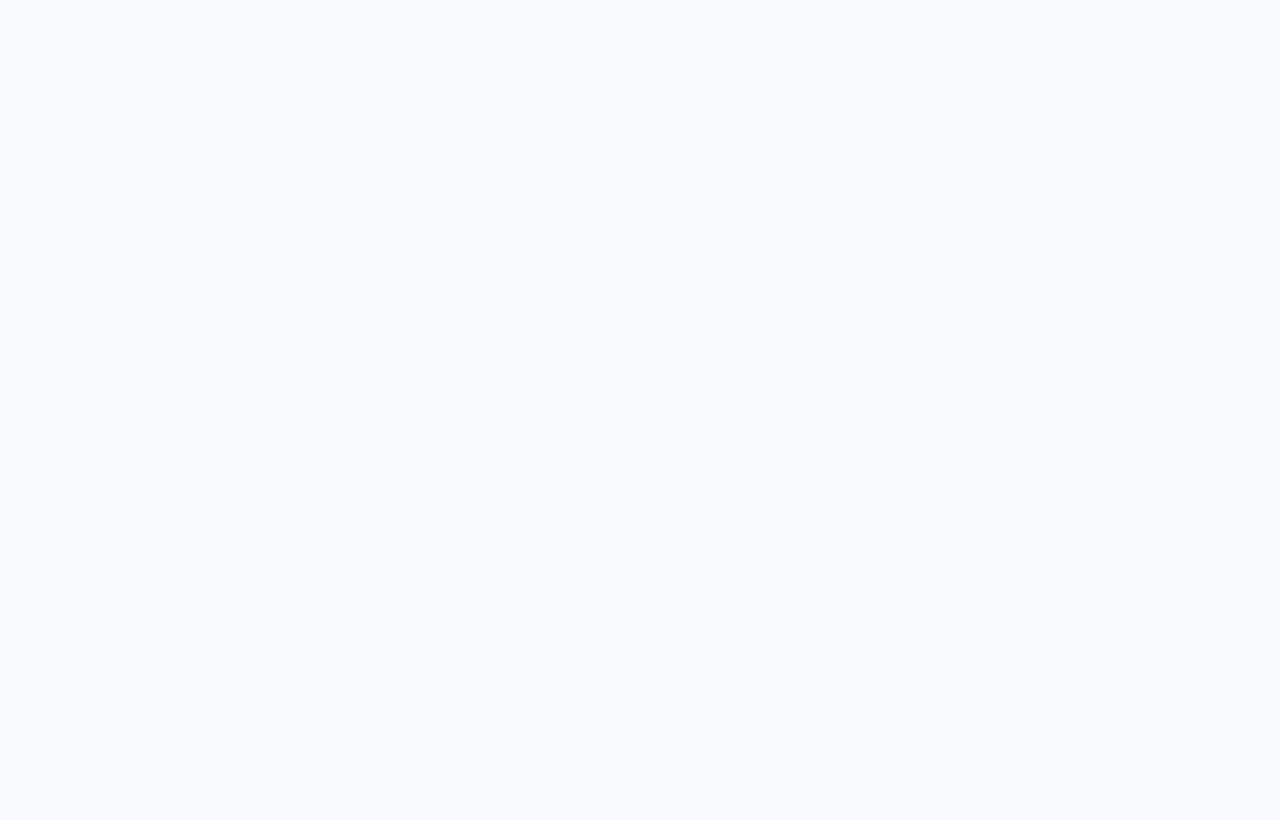
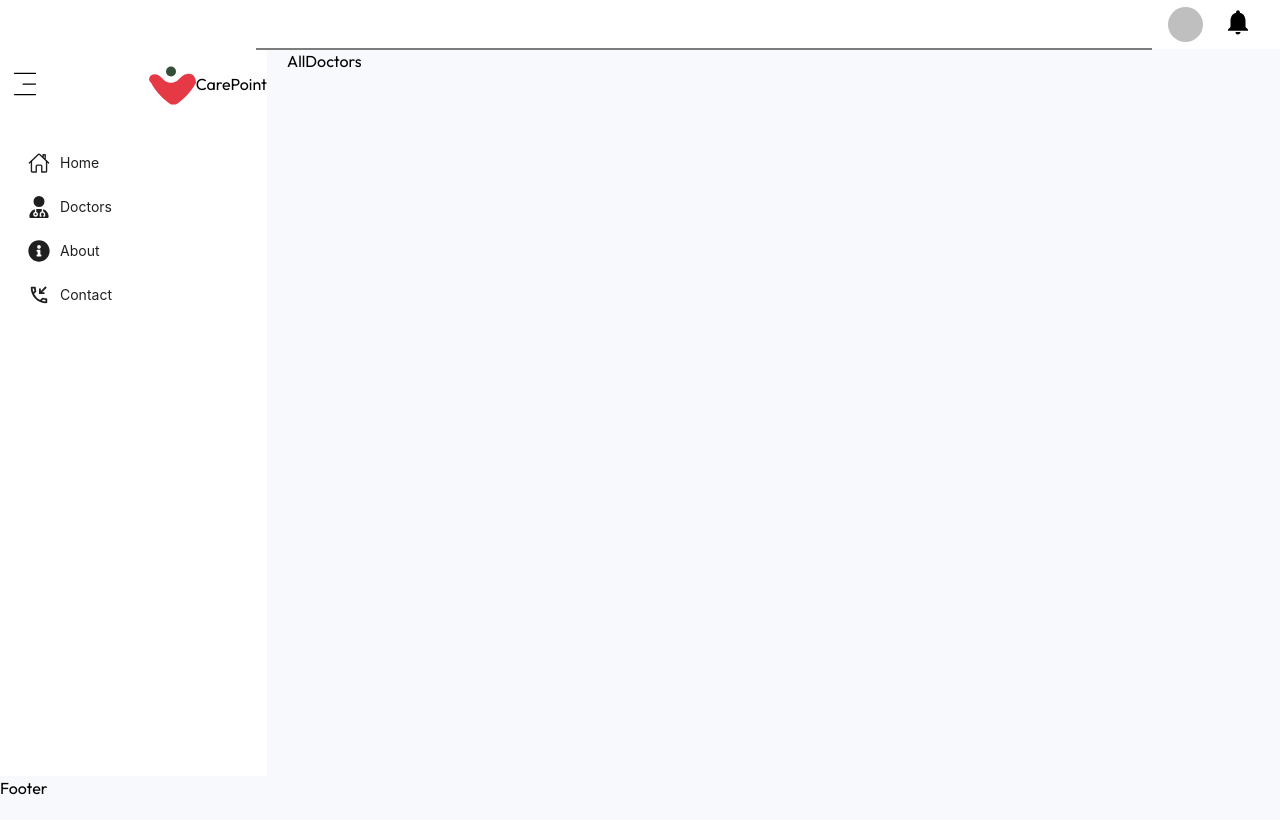
Before and after one commit to chiagoziepio/carePoint, a React (Vite) app: page /doctors in a window 1280 px wide. Built offline with nearby package versions, Linux system fonts and the light colour scheme.

Commit message:
navbar header setup

```diff
--- a/src/App.jsx
+++ b/src/App.jsx
@@ -1,6 +1,7 @@
 import {Routes, Route} from "react-router-dom"
 import Layout from "./components/Layout"
-import Home from "./components/Home"
+import Home from "./components/Pages/Home"
+import AllDoctors from "./components/Pages/AllDoctors"
 
 function App() {
 
@@ -11,6 +12,7 @@ function App() {
       <Routes>
         <Route path="/" element={<Layout/>}>
           <Route index element={<Home/>}/>
+          <Route path="/doctors" element={<AllDoctors/>}/>
         </Route>
       </Routes>
     </main>
--- a/src/components/Home.jsx
+++ /dev/null
@@ -1,9 +0,0 @@
-import React from 'react'
-
-const Home = () => {
-  return (
-    <div>Home</div>
-  )
-}
-
-export default Home
--- a/src/components/Menu.jsx
+++ b/src/components/Menu.jsx
@@ -53,25 +53,38 @@ const Menus = () => {
   const [isCollapsed, setIsCollapsed] = useState(false);
   return (
     <div
-      className="p-[10px]"
+      className="pl-[10px] pt-[10px]"
       style={{
         width: isCollapsed ? 80 : 267,
         transition: "width 0.2s ease-in-out",
         height: "100%",
-        background : "#fff"
+        background: "#fff",
       }}
     >
       <div>
-        <div className="ml-[30px] w-fit h-fit mb-[30px] cursor-pointer">
-          <CiMenuFries size={30} onClick={()=> setIsCollapsed(!isCollapsed)} />
+        <div className={`flex items-center gap-x-[13px] justify-between mb-[30px] ${isCollapsed && "justify-center"}`}>
+          <div className={`w-fit  cursor-pointer `}>
+            <CiMenuFries
+              size={30}
+              onClick={() => setIsCollapsed(!isCollapsed)}
+            />
+          </div>
+          {!isCollapsed &&
+          <div className="flex items-center">
+            <img src="/assests/logo.svg" alt="" />
+            <p>CarePoint</p>
+          </div>
+
+          }
         </div>
+
         <div className="flex flex-col gap-2 items-start w-full">
           <Menu
             mode="inline"
             theme="light"
             items={Links}
             inlineCollapsed={isCollapsed}
-            className="ml-[-10px]"
+            className="ml-[-10px] "
           />
         </div>
       </div>
--- a/src/components/Navbar.jsx
+++ b/src/components/Navbar.jsx
@@ -1,9 +1,28 @@
-import React from 'react'
+import { Avatar } from "antd";
+import React, { useState } from "react";
+import { MdNotifications } from "react-icons/md";
+import { MdKeyboardArrowDown } from "react-icons/md";
 
 const Navbar = () => {
+  const [isDroppedDown, setIsIsDroppedDown] = useState(false);
   return (
-    <div>Navbar</div>
-  )
-}
+    <div>
+      <div
+        className="p-[7px] flex justify-end relative before:content-[''] before:absolute before:bottom-[-1px] before:left-0 before:w-[70%] before:ml-[20%] before:h-[2px] before:bg-[#7C7C7C] "
+        style={{
+          background: "#fff",
+        }}
+      >
+        <div className="flex gap-x-[20px] mr-[20px]">
+          <Avatar size={35} />
 
-export default Navbar
+          <div>
+            <MdNotifications size={30} />
+          </div>
+        </div>
+      </div>
+    </div>
+  );
+};
+
+export default Navbar;
--- /dev/null
+++ b/src/components/Pages/AllDoctors.jsx
@@ -0,0 +1,9 @@
+import React from 'react'
+
+const AllDoctors = () => {
+  return (
+    <div>AllDoctors</div>
+  )
+}
+
+export default AllDoctors
--- /dev/null
+++ b/src/components/Pages/Home.jsx
@@ -0,0 +1,9 @@
+import React from 'react'
+
+const Home = () => {
+  return (
+    <div className='h-full flex-grow'>Home</div>
+  )
+}
+
+export default Home
--- a/src/index.css
+++ b/src/index.css
@@ -1,22 +1,19 @@
-@import url('https://fonts.googleapis.com/css2?family=Outfit:wght@100..900&display=swap');
-
+@import url("https://fonts.googleapis.com/css2?family=Outfit:wght@100..900&display=swap");
 
 @tailwind base;
 @tailwind components;
 @tailwind utilities;
 
-body{
+body {
   font-family: "Outfit", sans-serif;
   min-height: 100vh;
-    padding: 10px;
-    background-color: #F8F9FD;
+  background-color: #f8f9fd;
 }
 
-#root{
+#root {
   min-height: 100vh;
   display: flex;
   width: 100vw;
-
 }
 .outfit-bold {
   font-family: "Outfit", sans-serif;
@@ -34,7 +31,7 @@ body{
   font-family: "Outfit", sans-serif;
   font-optical-sizing: auto;
   font-weight: 300;
-    font-style:normal;
+  font-style: normal;
 }
 
 .ant-btn-primary {
@@ -46,13 +43,16 @@ body{
   color: #334f39;
 }
 .ant-menu-light.ant-menu-root.ant-menu-inline,
-  .ant-menu-light.ant-menu-root.ant-menu-vertical{
-    border-inline-end : none;
-
+.ant-menu-light.ant-menu-root.ant-menu-vertical {
+  border-inline-end: none;
 }
-  .ant-menu-inline-collapsed >.ant-menu-item{
+.ant-menu-inline-collapsed > .ant-menu-item {
   padding-inline: 16px;
 }
-  .ant-menu .ant-menu-item a::before{
-
+.ant-menu-light .ant-menu-item-selected {
+  background: #f2f3ff !important;
+  border-right: 5px solid #70cca1;
+  border-bottom-right-radius: 0;
+  border-top-right-radius: 0;
+  color: black;
 }
```
Lines whose indentation alone changed are shown as unchanged.
